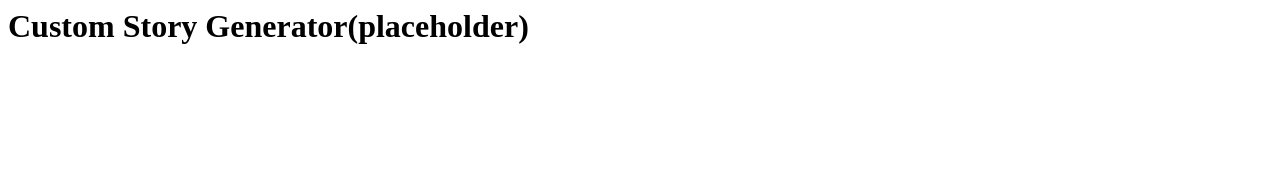
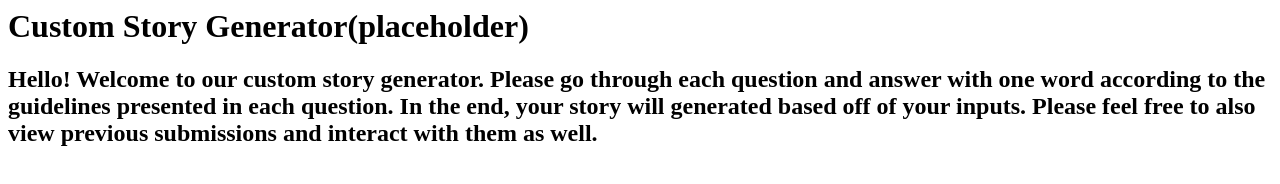
Before and after one commit to ricardomerlin/phase-1-cumulative-project, a plain HTML site: page index.html in a window 1280 px wide. Drawn offline with Linux system fonts and the light colour scheme; files whose address does not match are found by name.

Commit message:
Uploading changes to project

```diff
--- a/index.html
+++ b/index.html
@@ -5,7 +5,9 @@
         <header>
             <h1>Custom Story Generator(placeholder)</h1>
         </header>
-
+        <div class="Questionaire">
+            <h2>Hello! Welcome to our custom story generator. Please go through each question and answer with one word according to the guidelines presented in each question. In the end, your story will generated based off of your inputs. Please feel free to also view previous submissions and interact with them as well.
+        </div>
         <script defer src="./src/index.js"></script>
     </body>
 </html>
```
Also changed, not shown: README.md.
